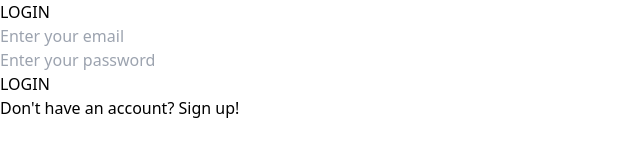
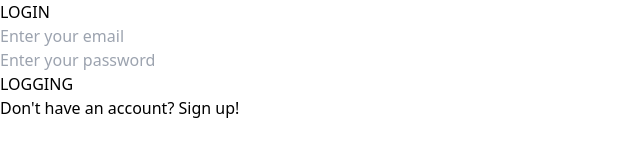
Before and after one commit to Md-Isa-Ahamed-San/group-study-review-client, a React (Vite) app: page /authPanel in a window 1280 px wide. Shown: the top 162 px of the page, without its empty margins (0-640 px from the left). Built offline with nearby package versions, Linux system fonts and the light colour scheme; no server answers.

Commit message:
added Loading state while login"

```diff
--- a/src/forms/LoginForm.jsx
+++ b/src/forms/LoginForm.jsx
@@ -5,10 +5,11 @@ import { useNavigate } from "react-router-dom";
 import FieldSet from "../components/FieldSet";
 import Field from "../components/Field";
 import useAuth from "../hooks/useAuth";
+import { useState } from "react";
 
 const LoginForm = ({ onToggle }) => {
   const { login, setUserData, fetchUserDataMutation } = useAuth();
-
+const[loggingIn,setLoggingIn] = useState(false)
   const {
     register,
     handleSubmit,
@@ -19,6 +20,7 @@ const LoginForm = ({ onToggle }) => {
   const onSubmit = async (data) => {
     console.log(data);
     const res = await login(data.email, data.password);
+    setLoggingIn(true)
     console.log("🚀 ~ onSubmit ~ user:", res);
 
     if (res.user.email) {
@@ -31,6 +33,7 @@ const LoginForm = ({ onToggle }) => {
         console.log(" onSubmit ~ userData:", userData)
         localStorage.setItem("userData", JSON.stringify(userData));
         setUserData(userData);
+        setLoggingIn(false)
         navigate("/");
       } catch (error) {
         console.error("Error fetching user data:", error);
@@ -77,9 +80,14 @@ const LoginForm = ({ onToggle }) => {
               required
             />
           </Field>
-          <button className="w-full bg-blue-900 hover:bg-gray-600 text-gray-100 font-bold py-2 px-4 rounded transition-colors duration-300 mt-8">
-            LOGIN
-          </button>
+          {
+            loggingIn? (<button className="w-full bg-blue-900 hover:bg-gray-600 text-gray-100 font-bold py-2 px-4 rounded transition-colors duration-300 mt-8">
+              LOGIN
+            </button>):(<button disabled className="w-full bg-blue-900 hover:bg-gray-600 text-gray-100 font-bold py-2 px-4 rounded transition-colors duration-300 mt-8">
+              LOGGING
+            </button>)
+          }
+
         </FieldSet>
       </form>
       <p className="text-sm text-gray-400 mt-6">
```
